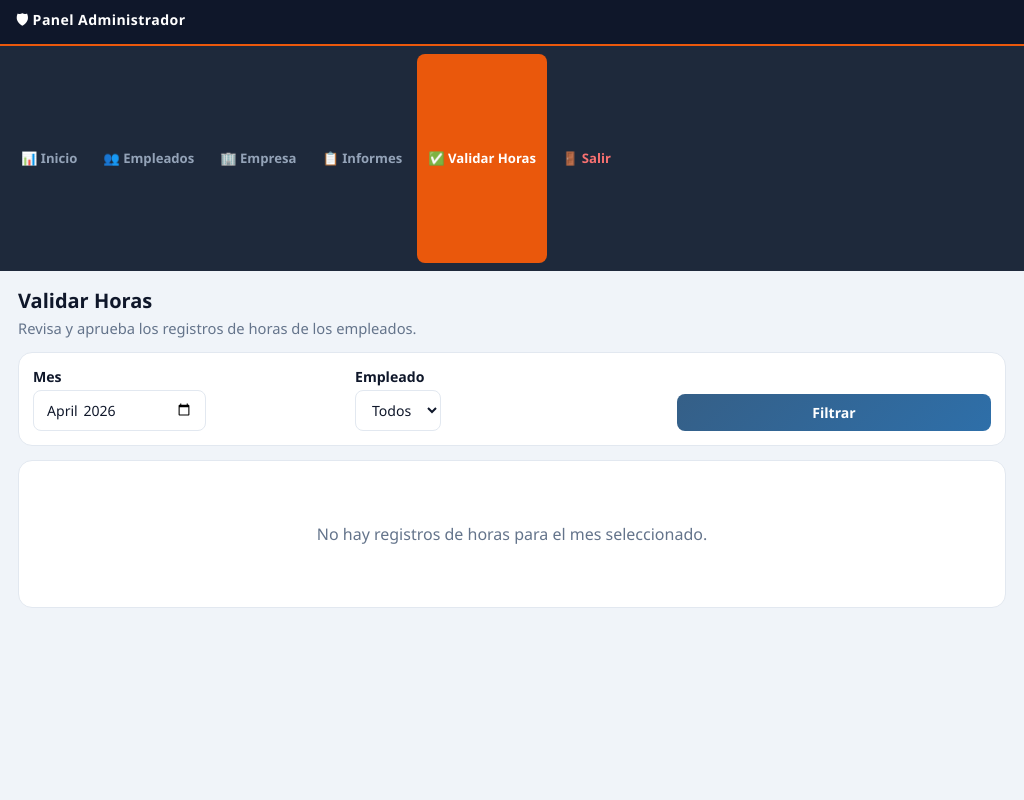
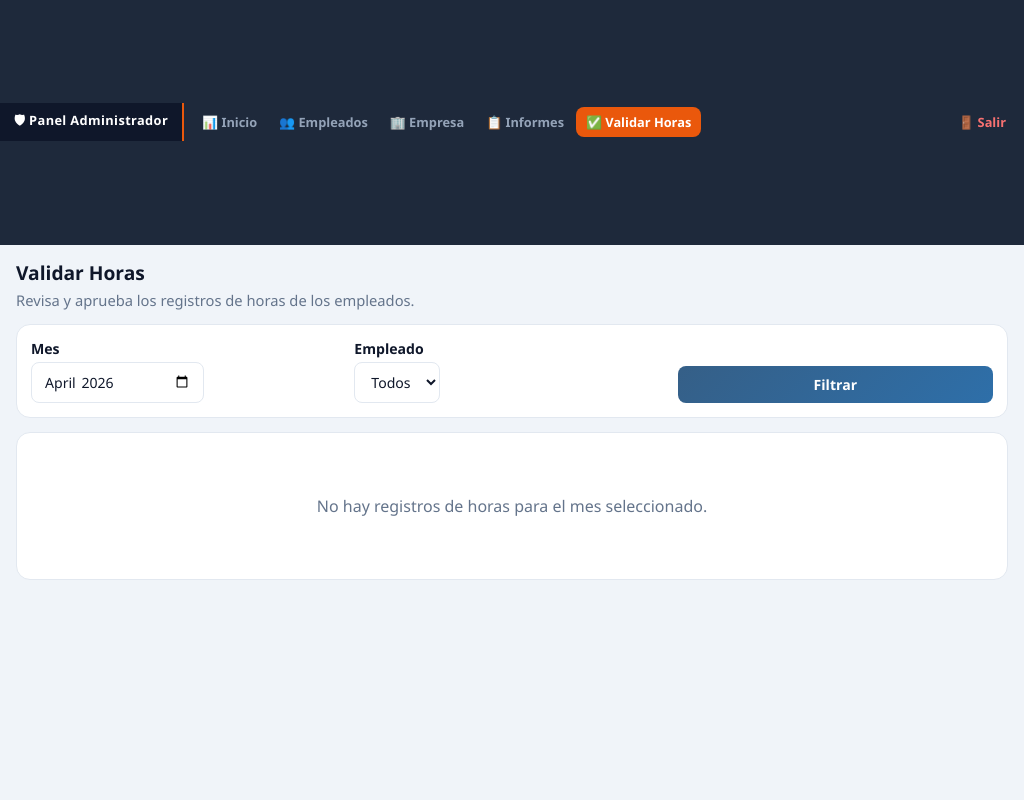
Before and after one commit to camir-hub/Control_Horario-Superpekes, a Flask app: page /admin/validate-hours in a window 1024 px wide. Run offline with Flask 3, Linux system fonts and the light colour scheme; a user stored in the database is signed in; data comes from the database, SQL or seed files in the repository; data that the repository does not hold is empty.

Commit message:
Se corrige el sidebar que ocupa demasiado y la columna empleado

```diff
--- a/static/css/responsive.css
+++ b/static/css/responsive.css
@@ -400,56 +400,71 @@ table,
    ══════════════════════════════════════════ */
 @media (min-width: 769px) and (max-width: 1100px) {
 
-    /* Cabecera de sidebar más compacta */
-    .sb-brand {
-        padding: 10px 16px !important;
-        font-size: 0.88rem !important;
+    /* ── Sidebar como barra superior compacta ── */
+    .sidebar {
+        flex-direction: row !important;
+        align-items: center !important;
+        height: auto !important;
+        min-height: 0 !important;
+        position: static !important;
+        overflow-y: visible !important;
+        flex-wrap: wrap !important;
     }
 
-    /* Nav horizontal compacta */
+    .sb-brand {
+        padding: 8px 14px !important;
+        font-size: 0.8rem !important;
+        border-bottom: 0 !important;
+        border-right: 2px solid var(--sb-accent) !important;
+        white-space: nowrap !important;
+        flex-shrink: 0 !important;
+    }
+
     .sb-nav {
-        gap: 4px !important;
-        padding: 8px 10px !important;
+        flex-direction: row !important;
+        flex-wrap: wrap !important;
+        gap: 2px !important;
+        padding: 4px 8px !important;
+        flex: 1 !important;
+        align-items: center !important;
     }
 
     .sb-nav a {
         flex: 0 1 auto !important;
-        padding: 7px 11px !important;
-        font-size: 0.82rem !important;
-        gap: 6px !important;
+        padding: 6px 10px !important;
+        font-size: 0.8rem !important;
+        gap: 5px !important;
+        white-space: nowrap !important;
     }
 
     .sb-nav a.exit {
         margin-top: 0 !important;
+        margin-left: auto !important;
     }
 
-    /* Separador no tiene sentido en horizontal */
     .sb-divider {
         display: none !important;
     }
 
-    /* Contenido con buen padding para tablet */
+    /* ── Contenido ── */
     .content {
-        padding: 16px 18px !important;
+        padding: 14px 16px !important;
     }
 
-    /* Cabecera de página */
     .page-header h1 {
-        font-size: 1.25rem !important;
+        font-size: 1.2rem !important;
     }
 
-    /* Filter bar: cada campo ocupa al menos 180px */
     .filter-bar {
         flex-wrap: wrap !important;
         gap: 8px !important;
     }
 
     .filter-bar > * {
-        flex: 1 1 180px !important;
+        flex: 1 1 160px !important;
         min-width: 0 !important;
     }
 
-    /* Acciones: wrap limpio */
     .actions {
         flex-wrap: wrap !important;
         gap: 8px !important;
--- a/templates/report.html
+++ b/templates/report.html
@@ -432,6 +432,7 @@
             .sb-nav a.exit { margin-top: 0; justify-content: flex-start; text-align: left; }
             .content { padding: 16px; }
             .table-wrap { overflow-x: auto; }
+            .report-table { table-layout: auto !important; min-width: 0 !important; }
         }
 
         @media (max-width: 900px) {
--- a/templates/validate_hours.html
+++ b/templates/validate_hours.html
@@ -345,6 +345,7 @@
 			.sb-nav a.exit { margin-top: 0; justify-content: flex-start; text-align: left; }
 			.content { padding: 16px; }
 			.table-wrap { overflow-x: auto; }
+			table { table-layout: auto !important; min-width: 0 !important; }
 			th, td {
 				padding: 6px 8px;
 			}
```
Also changed, not shown: other parts of static/css/responsive.css (+47 -36 lines).
